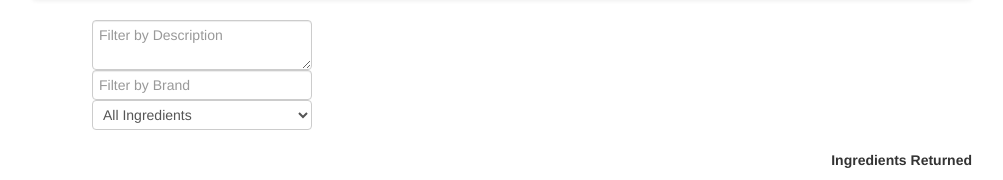
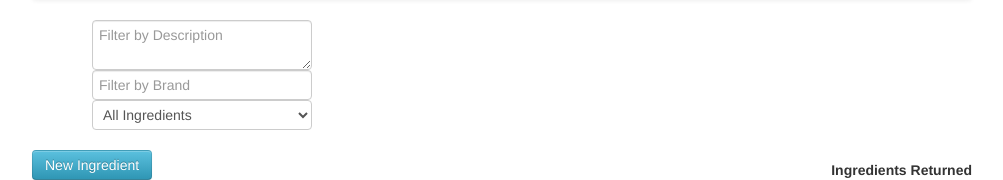
Before and after one commit to UVaCS4750-F13/spiritguide, a CakePHP app: the page made by app/View/Ingredients/index.ctp in a window 1280 px wide. Shown: the part 62-242 px from the top of the page, without its empty margins (138-1141 px from the left). Run offline with PHP 8.4 and a stand-in for CakePHP, Linux system fonts and the light colour scheme; the template is opened without the code that fills it, so the values that code supplies are empty; form fields are guessed from the names that the template uses; some libraries are stand-ins or nearby versions.

Commit message:
Add new ingredient button

```diff
--- a/app/View/Cocktails/index.ctp
+++ b/app/View/Cocktails/index.ctp
@@ -6,7 +6,7 @@
 <div class="cocktails index">
 
 <span id="cocktail-index-span">
-   	<?php echo $this->Form->create('Ingredient', array('div' => false, 'action' => 'filter', 'class' => 'form-inline')); ?>
+   	<?php echo $this->Form->create('Cocktail', array('div' => false, 'action' => 'filter', 'class' => 'form-inline')); ?>
     <fieldset class="filter-form">
          <?php echo $this->Form->input('availablility', array('id' => 'type-select', 'label' => false, 'div' => false,
 				'options' => array(
@@ -30,7 +30,7 @@
 
 	<?php $plural = "s"; if ($count == 1) { $plural = ""; } ?>
 <span>
-<?php echo $this->Form->button('New Cocktail', array('div' => false, 'action' => 'add', 'class' => 'btn btn-info')) ?>
+<?php echo $this->Form->button('New Cocktail', array('div' => false, 'onclick' => 'location.href=\'cocktails/add\'', 'class' => 'btn btn-info')) ?>
 	<h5 id="cocktail-results"><?php echo  __($count.' Cocktail'.$plural.' Returned'); ?></h5></span>
 	<table class="table table-striped table-bordered" cellpadding="0" cellspacing="0">
 				<tr>
--- a/app/View/Ingredients/index.ctp
+++ b/app/View/Ingredients/index.ctp
@@ -22,7 +22,8 @@
 
 </span>
 	<?php $plural = "s"; if ($count == 1) { $plural = ""; } ?>
-	<span><h5><?php echo  __($count.' Ingredient'.$plural.' Returned'); ?></h5></span>
+	<span><?php echo $this->Form->button('New Ingredient', array('div' => false, 'onclick' => 'location.href=\'ingredients/add\'', 'class' => 'btn btn-info')) ?>
+	<h5 id="ingredient-results"><?php echo  __($count.' Ingredient'.$plural.' Returned'); ?></h5></span>
 	<table class="table table-striped table-bordered" cellpadding="0" cellspacing="0">
 		<tr>
 			<th><?php echo 'Description'; ?></th>
--- a/app/webroot/css/style.css
+++ b/app/webroot/css/style.css
@@ -109,7 +109,11 @@ html {
 }
 
 #IngredientFilterForm {
-	margin-bottom: 2px;
+	margin-bottom: 10px;
+}
+
+#CocktailFilterForm {
+	margin-bottom: 10px;
 }
 
 #cocktail-index-span {
@@ -125,7 +129,11 @@ html {
 }
 
 #cocktail-results {
-	margin-top: 2px;
+	margin-top: 10px;
+}
+
+#ingredient-results {
+	margin-top: 10px;
 }
 
 span h5 {float: right;}
```
